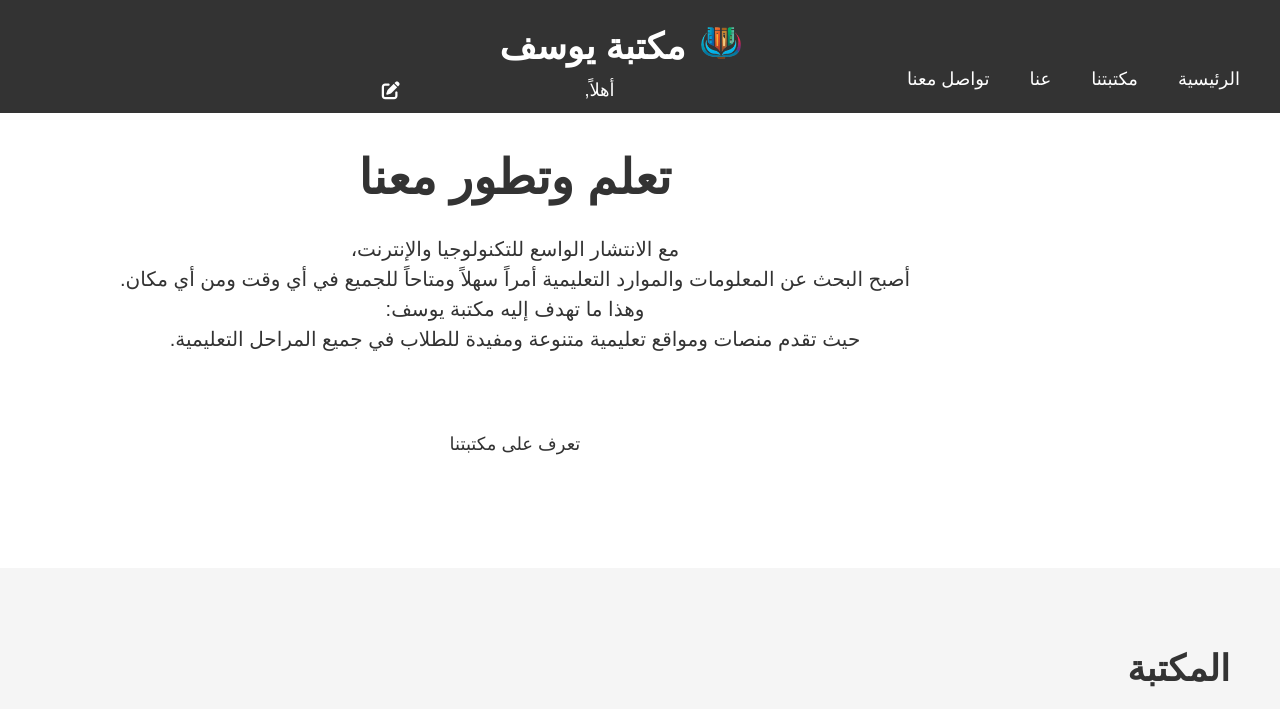
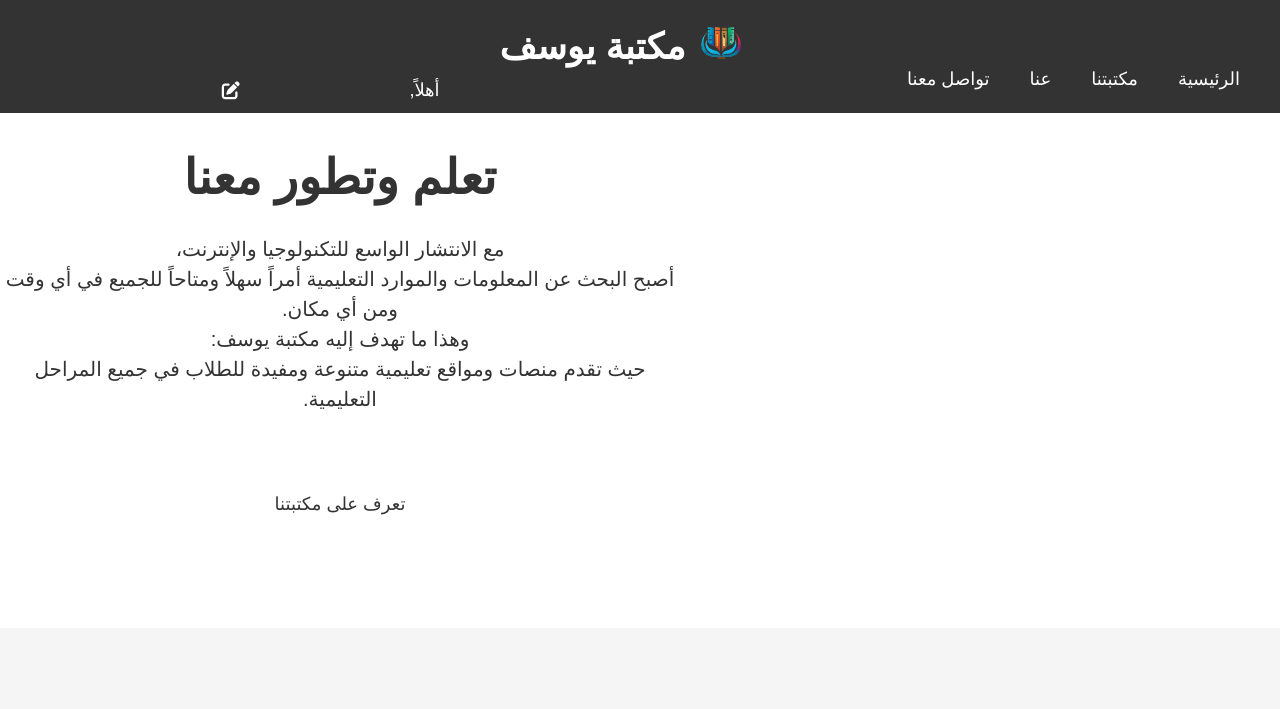
Before and after one commit to Dev4YM/youseflib, a PHP site: page / in a window 1280 px wide. Shown: the top 709 px of the page. Run offline with PHP 8.4, Linux system fonts and the light colour scheme.

Commit message:
Update style.css

```diff
--- a/style.css
+++ b/style.css
@@ -135,7 +135,7 @@ nav a:hover {
 			position: relative;
 			display: inline-block;
 	font-size: 18px;
-	margin-right: 250px;
+	margin-right: 600px;
 		}
         .container input {
         	width: 200px;
@@ -152,7 +152,7 @@ nav a:hover {
 		.edit-icon {
 			position: absolute;
 			top: 50%;
-			right: 215px;
+			right: 200px;
 			transform: translateY(-50%);
 		}
 		.edit-icon:hover {
@@ -162,7 +162,7 @@ nav a:hover {
 			display: none;
 			position: absolute;
 			top: 50%;
-			right: 200px;
+			right: 180px;
 			transform: translateY(-50%);
 			color: green;
 			visibility: hidden;
@@ -178,7 +178,7 @@ nav a:hover {
 			display: none;
 			position: absolute;
 			top: 50%;
-			right: 220px;
+			right: 190px;
 			transform: translateY(-50%);
 			color: red;
 			visibility: hidden;
```
